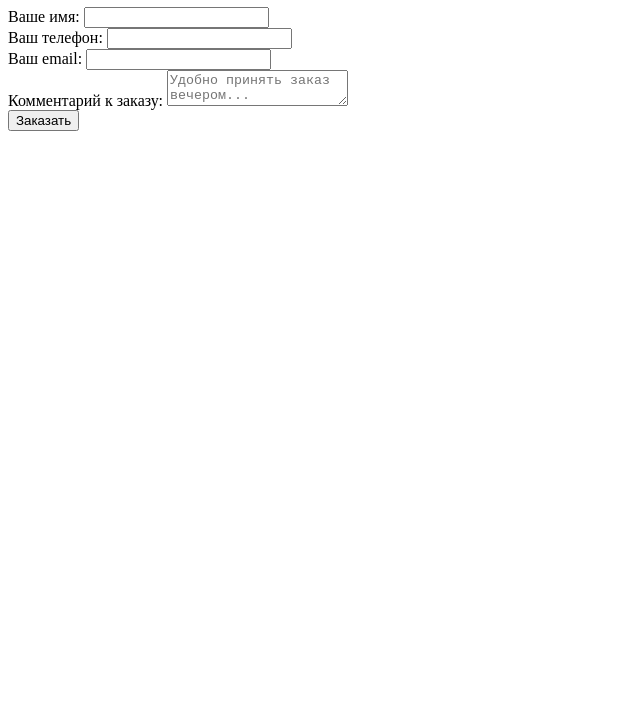
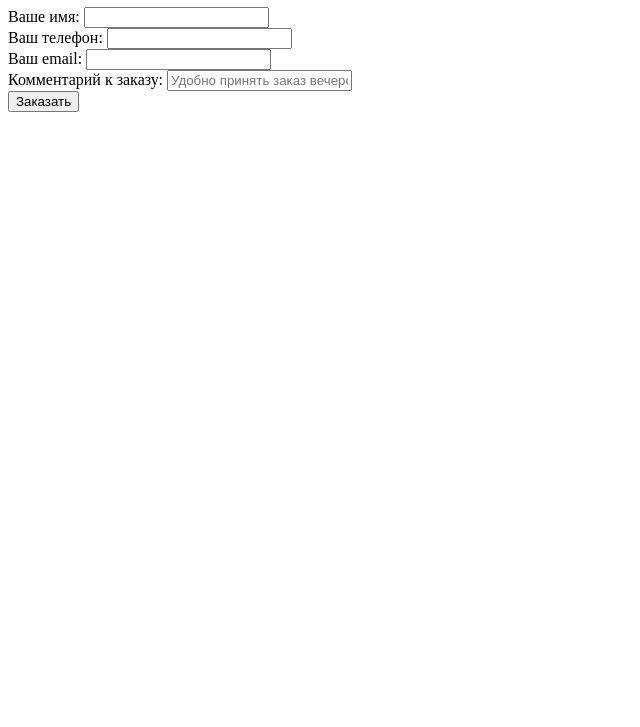
Before and after one commit to dmitriyyk/roistat-amo-crm, a plain HTML site: page index.html in a window 1280 px wide. Shown: the part 73-800 px from the top of the page, without its empty margins (0-640 px from the left). Drawn offline with Linux system fonts and the light colour scheme.

Commit message:
fix: fix comment field

```diff
--- a/index.html
+++ b/index.html
@@ -26,7 +26,7 @@
 
     <div>
       <label for="comment">Комментарий к заказу:</label>
-      <textarea id="comment" name="comment" placeholder="Удобно принять заказ вечером..."></textarea>
+      <input id="comment" name="comment" placeholder="Удобно принять заказ вечером..."></input>
     </div>
 
     <button type="submit">Заказать</button>
```
